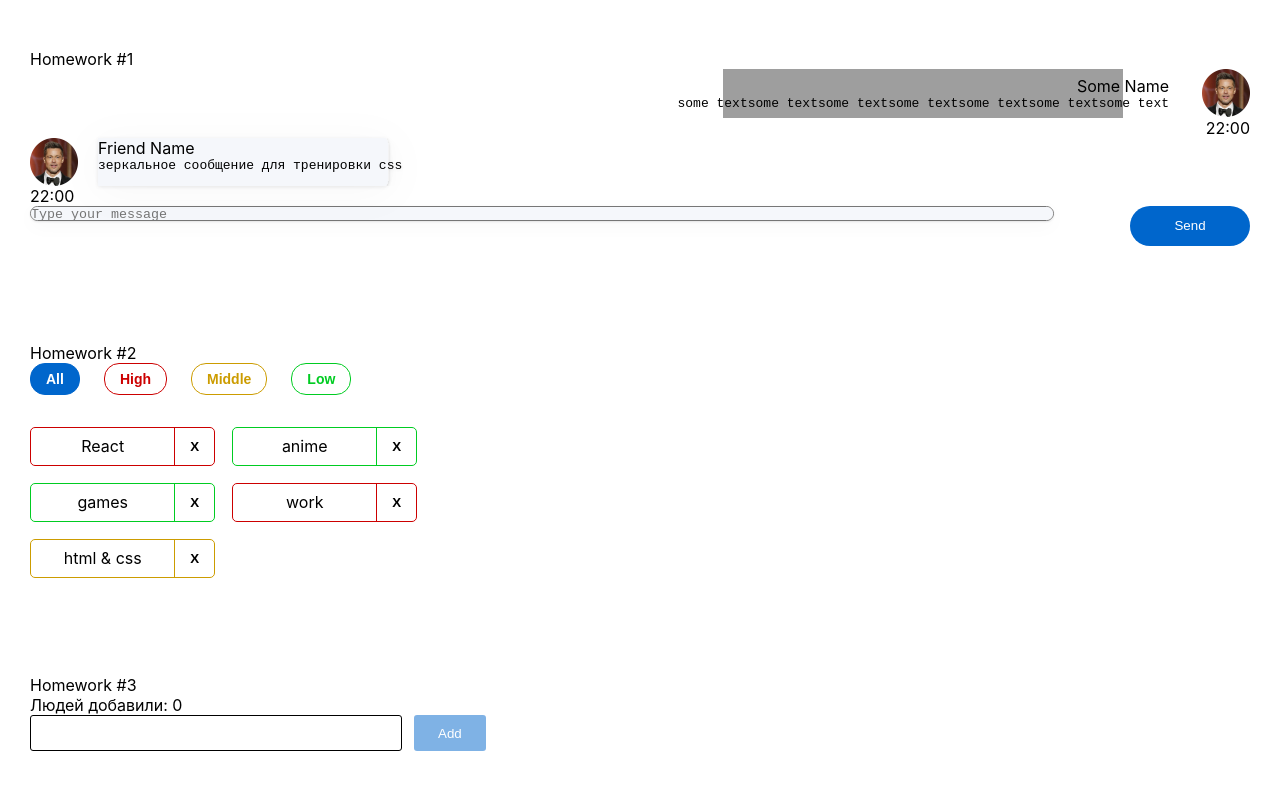
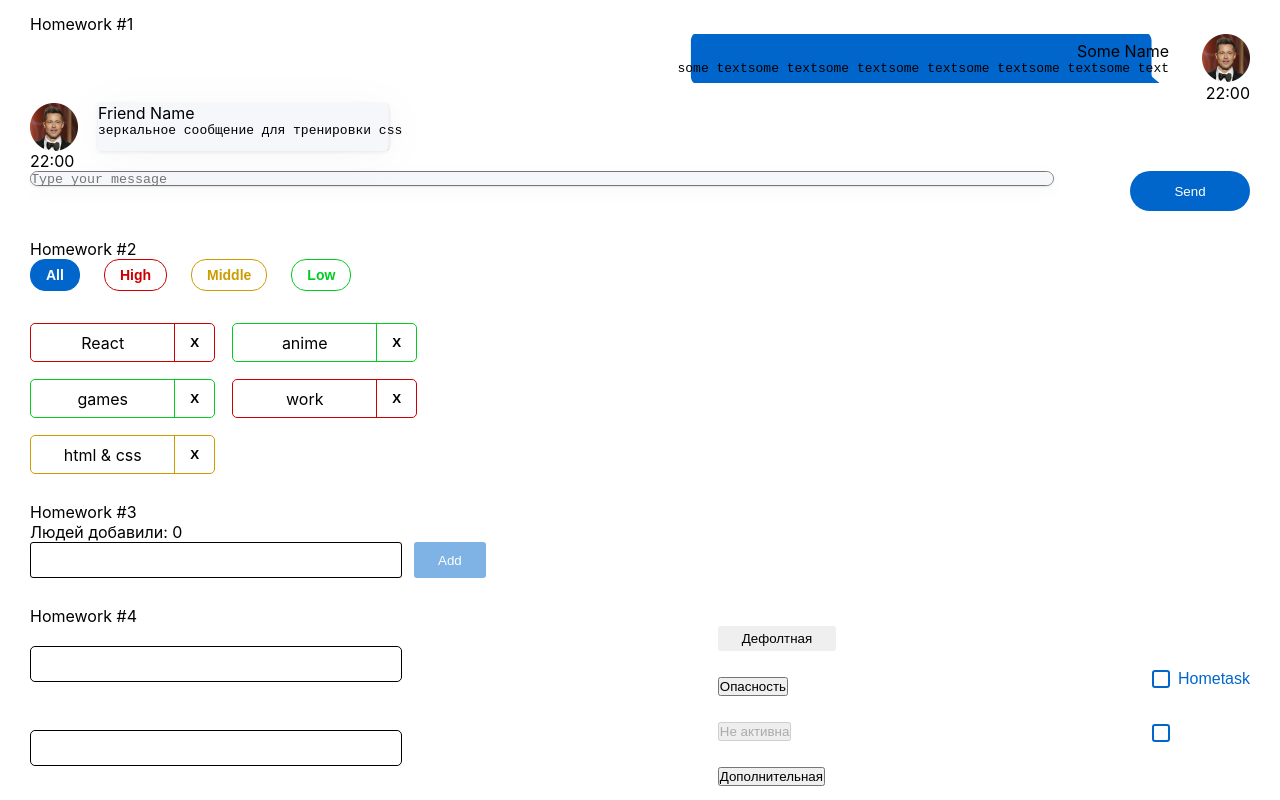
Before and after one commit to EugeneSibc/homework-main, a React (Create React App) app: page / in a window 1280 px wide. Built offline with nearby package versions, Linux system fonts and the light colour scheme; grey boxes are pictures that could not be loaded.

Commit message:
HW4-sprint2 part 1

```diff
--- a/src/s1-main/App.tsx
+++ b/src/s1-main/App.tsx
@@ -3,6 +3,7 @@ import s from './App.module.css'
 import HW1 from '../s2-homeworks/hw01/HW1'
 import HW2 from '../s2-homeworks/hw02/HW2'
 import HW3 from '../s2-homeworks/hw03/HW3'
+import HW4 from '../s2-homeworks/hw04/HW4'
 
 
 
@@ -13,7 +14,7 @@ function App() {
             {/*раскомментировать по ходу выполнения*/}
             <HW2/>
             <HW3/>
-            {/*<HW4/>*/}
+            <HW4/>
 
             {/*при выполнении дз 5 и более - закомментировать здесь дз 1-4, так как они есть внутри дз 5*/}
             {/*<HW5/>*/}
--- a/src/s2-homeworks/hw01/message-sender/MessageSender.module.css
+++ b/src/s2-homeworks/hw01/message-sender/MessageSender.module.css
@@ -7,8 +7,10 @@
     resize: none;
     width: 80vw;
     height: 40px;
+    display: flex;
+    justify-content: center;
+    align-items: center;
     flex-shrink: 0;
-    border-radius: 20px;
     border-radius: 20px;
     background: #F5F7FB;
     box-shadow: 0px 1px 2px 0px rgba(29, 33, 38, 0.10), 0px 5px 20px 0px rgba(29, 33, 38, 0.03);
--- a/src/s2-homeworks/hw04/Stand.tsx
+++ b/src/s2-homeworks/hw04/Stand.tsx
@@ -44,13 +44,13 @@ const Stand = () => {
                 {/*обычная кнопка:*/}
                 <div>
                     <SuperButton id={'hw4-super-button-default'}>
-                        default
+                        Дефолтная
                     </SuperButton>
                 </div>
                 {/*красная кнопка:*/}
                 <div>
                     <SuperButton id={'hw4-super-button-red'} xType={'red'}>
-                        red
+                        Опасность
                     </SuperButton>
                 </div>
                 {/*задизэйбленная кнопка:*/}
@@ -60,16 +60,16 @@ const Stand = () => {
                         xType={'red'}
                         disabled
                     >
-                        disabled
+                        Не активна
                     </SuperButton>
                 </div>
-                {/*задизэйбленная кнопка:*/}
+                {/*дополнительная кнопка:*/}
                 <div>
                     <SuperButton
                         id={'hw4-super-button-secondary'}
                         xType={'secondary'}
                     >
-                        secondary
+                        Дополнительная
                     </SuperButton>
                 </div>
             </div>
@@ -82,7 +82,7 @@ const Stand = () => {
                         checked={stateForAllCheckboxes}
                         onChangeChecked={setChecked}
                     >
-                        some text
+                        Hometask
                     </SuperCheckbox>
                 </div>
                 {/*совместим со старым кодом:*/}
--- a/src/s2-homeworks/hw04/common/c1-SuperInputText/SuperInputText.module.css
+++ b/src/s2-homeworks/hw04/common/c1-SuperInputText/SuperInputText.module.css
@@ -1,20 +1,35 @@
-.input:focus {
-}
+.input:focus {}
 
 .input {
+    display: flex;
+    width: 372px;
+    height: 36px;
+    flex-direction: column;
+    align-items: flex-start;
+    gap: 5px;
+    flex-shrink: 0;
+    border-radius: 5px;
+    outline:none;
+    border: 1px solid
 }
 
 .inputWrapper {
+    display: flex;
+    flex-direction: column-reverse;
 }
 
-.superInput {
+.superInput {}
+
+.errorInput {
+    border: 1px solid rgba(204, 20, 57, 1);
 }
 
-.errorInput {
-}
-
-.errorInput:focus {
-}
+.errorInput:focus {}
 
 .error {
+    color: #CC1439;
+    font-size: 10px;
+    font-style: normal;
+    font-weight: 400;
+    line-height: normal;
 }
--- a/src/s2-homeworks/hw04/common/c1-SuperInputText/SuperInputText.tsx
+++ b/src/s2-homeworks/hw04/common/c1-SuperInputText/SuperInputText.tsx
@@ -25,7 +25,7 @@ const SuperInputText: React.FC<SuperInputTextPropsType> = (
     {
         onChange,
         onChangeText,
-        onKeyPress,
+        onKeyDown,
         onEnter,
         error,
         className,
@@ -41,7 +41,7 @@ const SuperInputText: React.FC<SuperInputTextPropsType> = (
         onChangeText?.(e.currentTarget.value)
     }
     const onKeyPressCallback = (e: KeyboardEvent<HTMLInputElement>) => {
-        onKeyPress?.(e)
+        onKeyDown?.(e)
 
         onEnter && // если есть пропс onEnter
         e.key === 'Enter' && // и если нажата кнопка Enter
@@ -60,7 +60,7 @@ const SuperInputText: React.FC<SuperInputTextPropsType> = (
                 id={id}
                 type={'text'}
                 onChange={onChangeCallback}
-                onKeyPress={onKeyPressCallback}
+                onKeyDown={onKeyPressCallback}
                 className={finalInputClassName}
                 {...restProps} // отдаём инпуту остальные пропсы если они есть (value например там внутри)
             />
--- a/src/s2-homeworks/hw04/common/c2-SuperButton/SuperButton.module.css
+++ b/src/s2-homeworks/hw04/common/c2-SuperButton/SuperButton.module.css
@@ -1,36 +1,46 @@
 .button {
+    display: inline-flex;
+    padding: 5px 24px;
+    justify-content: center;
+    align-items: center;
+    gap: 10px;
+    border-radius: 3px;
+    border: none;
+
 }
 
 .disabled {
+    opacity: 0.5;
+    background-color: #004D99;
 }
 
 .secondary {
+    border: 1px solid #06C;
+    color:#06C
 }
 
 .default {
+    background-color:  #06C;
+    color:rgba(255, 255, 255, 1)
 }
 
 .red {
+    background-color:  #CC1439;
+    color:rgba(255, 255, 255, 1)
+
 }
 
-.default:hover {
-}
+.default:hover {}
 
-.red:hover {
-}
+.red:hover {}
 
-.secondary:hover {
-}
+.secondary:hover {}
 
 
-.default:active {
-}
+.default:active {}
 
-.secondary:active {
-}
+.secondary:active {}
 
-.red:active {
-}
+.red:active {}
 
-.button:disabled {
-}
+.button:disabled {}
--- a/src/s2-homeworks/hw04/common/c2-SuperButton/SuperButton.tsx
+++ b/src/s2-homeworks/hw04/common/c2-SuperButton/SuperButton.tsx
@@ -17,11 +17,15 @@ const SuperButton: React.FC<SuperButtonPropsType> = (
         ...restProps // все остальные пропсы попадут в объект restProps, там же будет children
     }
 ) => {
+
     const finalClassName = s.button
-        // + (disabled
-        //         ? ...
-        //         : xType === 'red'
-        //             ? ...
+        + (disabled
+                ? s.disabled
+                : xType === 'red'
+                    ? s.red
+                    : xType === 'secondary'
+                        ? s.secondary
+                            : '')
         + (className ? ' ' + className : '') // задачка на смешивание классов
 
     return (
```
Also changed, not shown: src/s2-homeworks/hw01/message2.svg (added).
